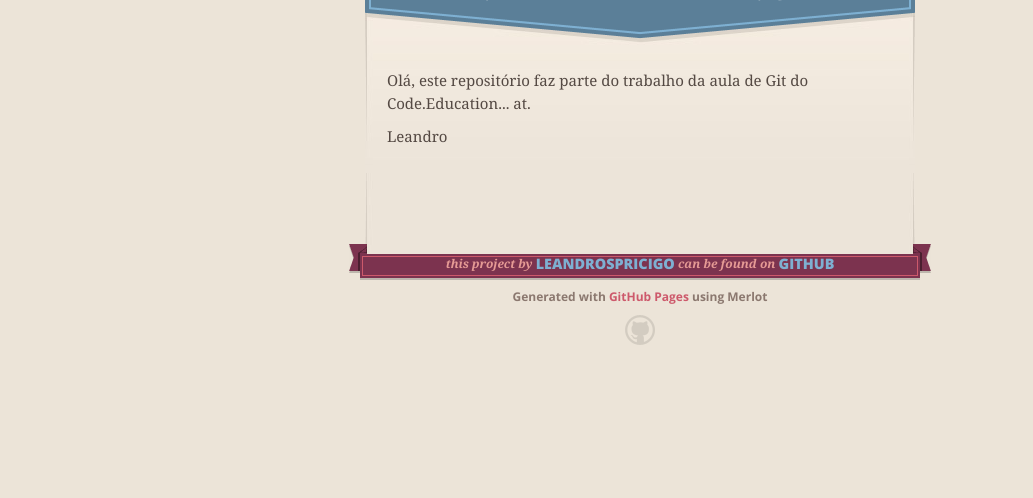
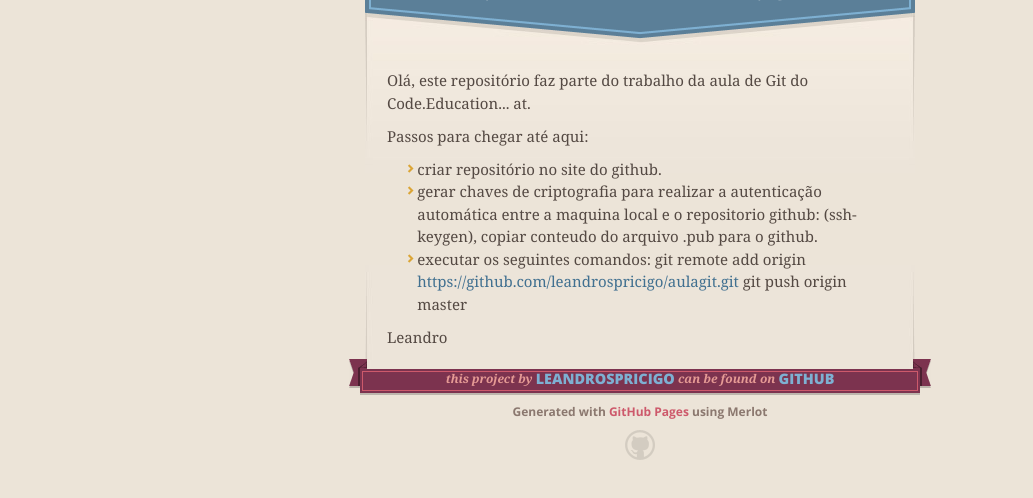
Before and after one commit to leandrospricigo/aulagit, a plain HTML site: page index.html in a window 1280 px wide. Shown: the part 172-670 px from the top of the page, without its empty margins (0-1033 px from the left). Drawn offline with nearby package versions, Linux system fonts and the light colour scheme.

```diff
--- a/index.html
+++ b/index.html
@@ -49,7 +49,16 @@
         <p>Olá, este repositório faz parte do trabalho da aula de Git do Code.Education...
 at.</p>
 
-<p>Leandro</p>
+<p>Passos para chegar até aqui:</p>
+
+<ul>
+<li>criar repositório no site do github.</li>
+<li>gerar chaves de criptografia para realizar a autenticação automática entre a maquina local e o repositorio github:
+(ssh-keygen), copiar conteudo do arquivo .pub para o github.</li>
+<li>executar os seguintes comandos:
+git remote add origin <a href="https://github.com/leandrospricigo/aulagit.git">https://github.com/leandrospricigo/aulagit.git</a>
+git push origin master</li>
+</ul><p>Leandro</p>
       </section>
 
       <footer>
--- a/params.json
+++ b/params.json
@@ -1 +1 @@
-{"name":"Aulagit","tagline":"aula do git","body":"Olá, este repositório faz parte do trabalho da aula de Git do Code.Education...\r\nat.\r\n\r\nLeandro","google":"","note":"Don't delete this file! It's used internally to help with page regeneration."}
+{"name":"Aulagit","tagline":"aula do git","body":"Olá, este repositório faz parte do trabalho da aula de Git do Code.Education...\r\nat.\r\n\r\nPassos para chegar até aqui:\r\n\r\n- criar repositório no site do github.\r\n- gerar chaves de criptografia para realizar a autenticação automática entre a maquina local e o repositorio github:\r\n(ssh-keygen), copiar conteudo do arquivo .pub para o github.\r\n- executar os seguintes comandos: \r\ngit remote add origin https://github.com/leandrospricigo/aulagit.git\r\ngit push origin master\r\n\r\n\r\n\r\n\r\nLeandro","google":"","note":"Don't delete this file! It's used internally to help with page regeneration."}
```
